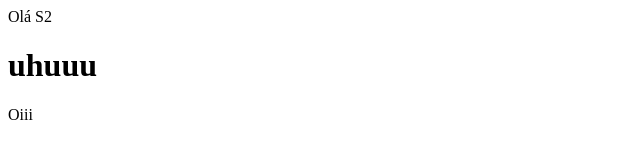
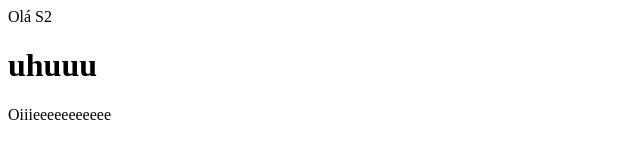
Before and after one commit to liviahayashida/teste, a plain HTML site: page site/index.html in a window 1280 px wide. Shown: the full height of the page, 0-640 px from the left. Drawn offline with Linux system fonts and the light colour scheme.

Commit message:
Update index.html

```diff
--- a/site/index.html
+++ b/site/index.html
@@ -8,6 +8,6 @@
 </head>
 <body>
     <h1>uhuuu</h1>
-    Oiii
+    Oiiieeeeeeeeeee
 </body>
 </html>
```
